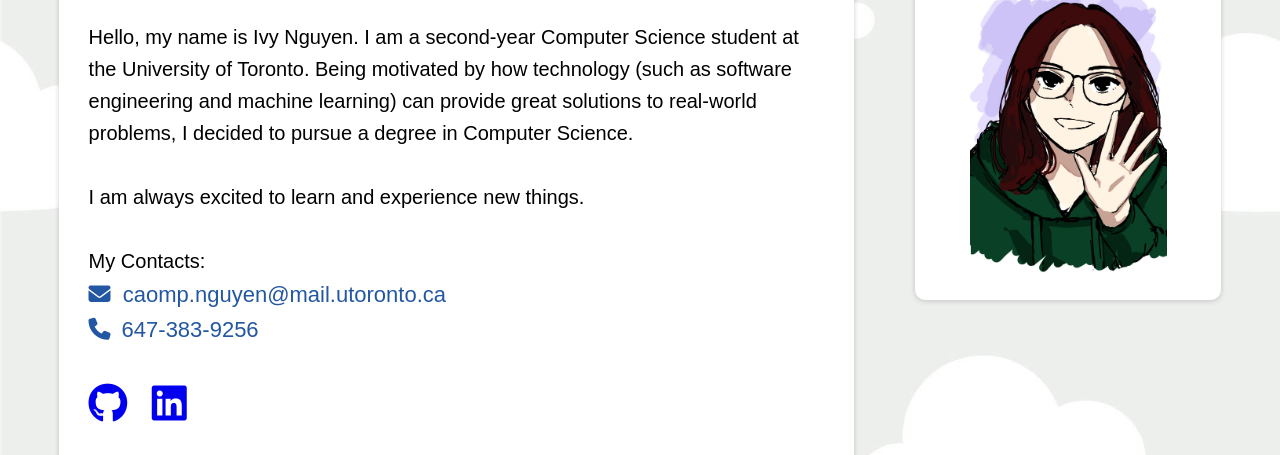
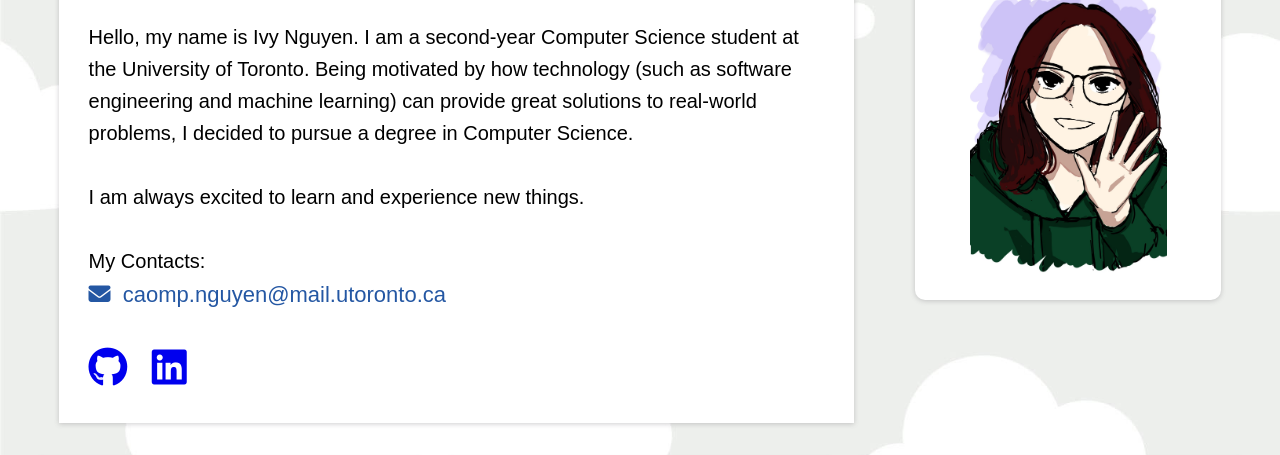
Before and after one commit to ivng929/personal-web, a plain HTML site: page index.html in a window 1280 px wide. Shown: the part 308-763 px from the top of the page. Drawn offline with Linux system fonts and the light colour scheme.

Commit message:
modified contact

```diff
--- a/index.html
+++ b/index.html
@@ -55,7 +55,7 @@
                     </p>
                     <div class="contact-icons">
                         <p><i class="fa-solid fa-envelope"></i>&nbsp;&nbsp;caomp.nguyen@mail.utoronto.ca</p>
-                        <p><i class="fa-solid fa-phone">&nbsp;&nbsp;</i>647-383-9256</p>
+                        <!-- <p><i class="fa-solid fa-phone">&nbsp;&nbsp;</i>647-383-9256</p> -->
                         <br>
                         <p>
                             <a class="fa-brands fa-github" href="https://github.com/ivng929" target="_blank"></a> &nbsp;&nbsp;
```
